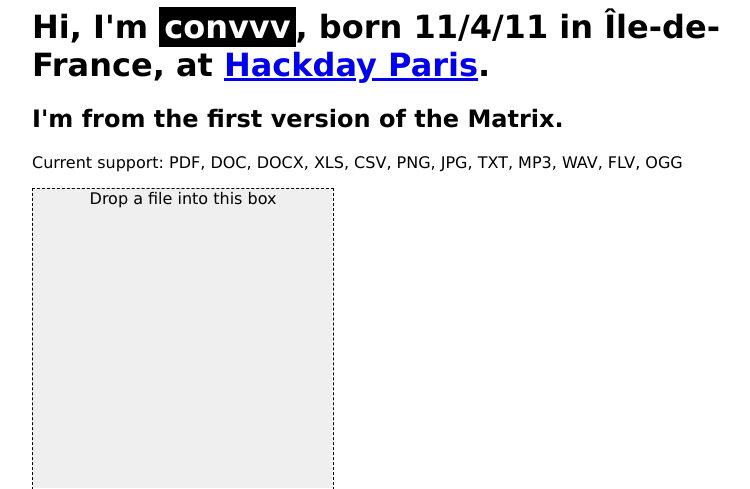
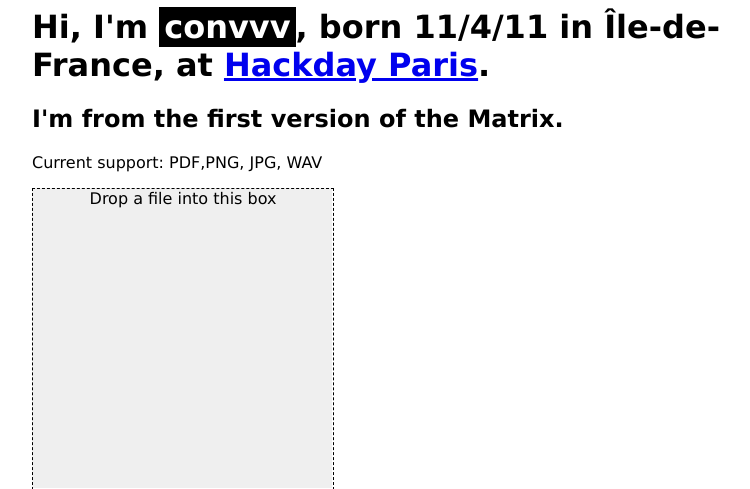
Before and after one commit to miku/convvv, a Flask app: page /index/ in a window 1280 px wide. Shown: the top 489 px of the page, without its empty margins (236-986 px from the left). Run offline with Flask 2, Linux system fonts and the light colour scheme.

Commit message:
adjust list as we go

```diff
--- a/templates/index.html
+++ b/templates/index.html
@@ -76,7 +76,7 @@
 	<div id="page">
 		<h1>Hi, I'm <span style="color:white; background: black; padding: 1px 5px 1px 5px">convvv</span>, born 11/4/11 in Île-de-France, at <a href="http://hackdayparis.org/">Hackday Paris</a>.</h1>
 		<h2>I'm from the first version of the Matrix.</h2>
-		<p>Current support: PDF, DOC, DOCX, XLS, CSV, PNG, JPG, TXT, MP3, WAV, FLV, OGG</p>
+		<p>Current support: PDF,PNG, JPG, WAV</p>
 
 	<!-- data-width="460" data-height="345" data-type="jpg" data-crop="true" data-quality="60" -->
 	<div class="droparea spot" data-width="460" data-height="345" data-type="jpg" data-crop="true" data-quality="60"></div>
```
